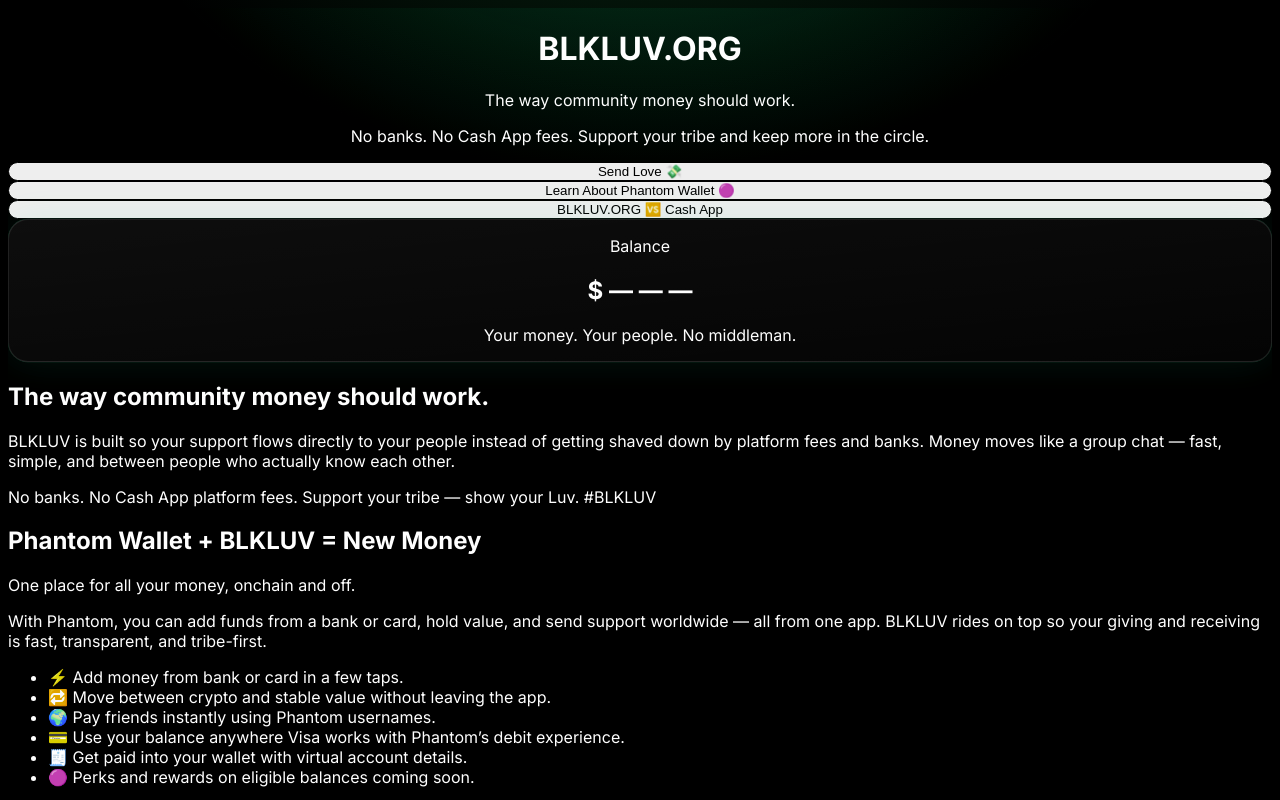
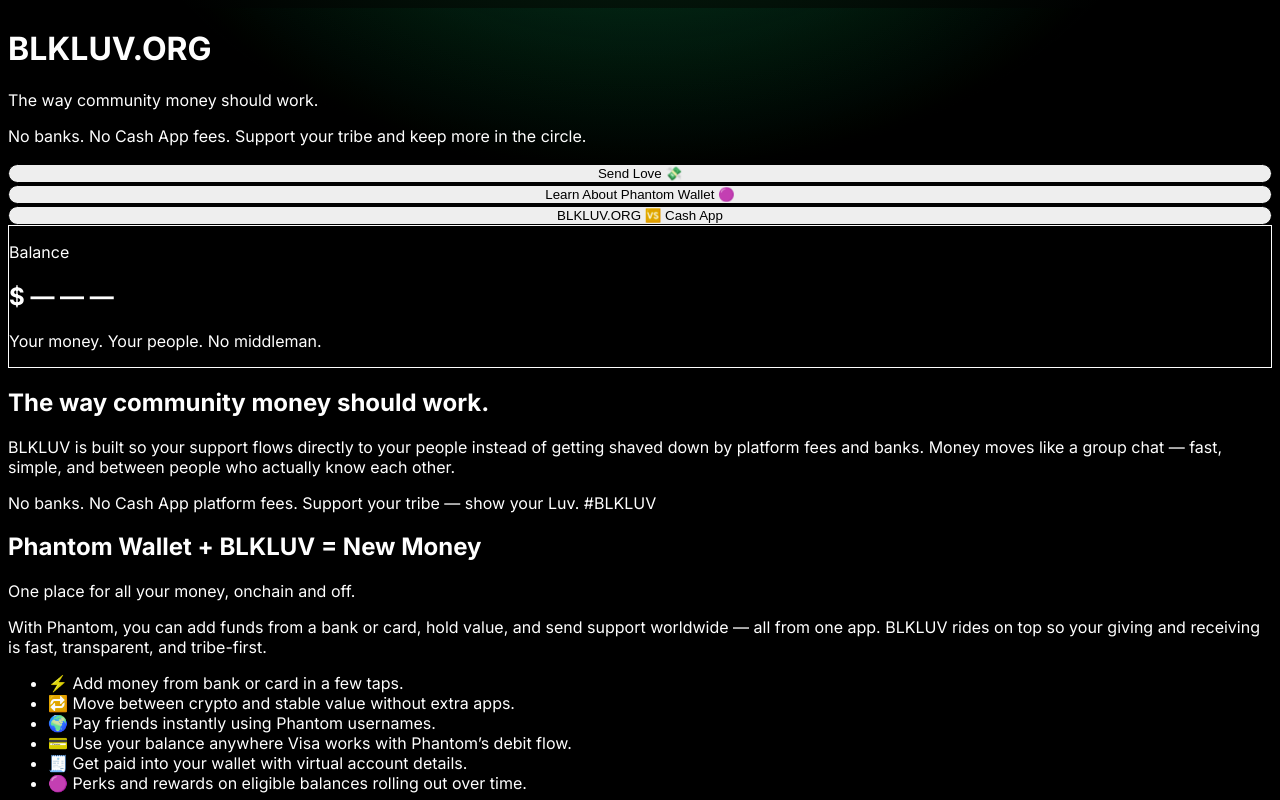
Before and after one commit to blkluv/base, a Next.js app: page / in a window 1280 px wide. Shown: the top 800 px of the page. Built offline with nearby package versions, Linux system fonts and the light colour scheme; no server answers; grey boxes are pictures that could not be loaded; what thirdweb would draw is missing.

Commit message:
Update page.tsx

```diff
--- a/src/app/page.tsx
+++ b/src/app/page.tsx
@@ -3,7 +3,7 @@
 import { useState } from "react";
 import AuthAndBaseTx from "@/components/AuthAndBaseTx";
 
-// Simple section wrapper for scrolling feature blocks
+// Reusable feature section
 function FeatureSection({
   title,
   subtitle,
@@ -16,7 +16,7 @@
   children?: React.ReactNode;
 }) {
   return (
-    <section className="py-10 space-y-4 text-left">
+    <section className="py-8 space-y-3 text-left">
       <h2 className="text-2xl font-bold text-white">{title}</h2>
       {subtitle && (
         <p className="text-emerald-300/80 text-sm">{subtitle}</p>
@@ -24,7 +24,7 @@
       <p className="text-emerald-200/75 text-sm leading-relaxed">
         {body}
       </p>
-      {children && <div className="mt-3">{children}</div>}
+      {children && <div className="mt-2">{children}</div>}
     </section>
   );
 }
@@ -34,52 +34,54 @@
   const [showPhantomModal, setShowPhantomModal] = useState(false);
   const [amount, setAmount] = useState<number>(100);
 
-  // rough, easy-to-read comparison (not exact fee table)
-  const cashAppReceive = amount * 0.965; // ~3.5% lost
-  const blkluvReceive = amount - 0.2;    // ~$0.20 Base gas
+  // simple comparison math (illustrative, not exact fee table)
+  const cashAppReceive = amount * 0.965; // lose ~3.5%
+  const blkluvReceive = amount - 0.2;    // ~0.20 gas
 
   return (
-    <main className="min-h-screen p-4 bg-black aura-bg relative overflow-x-hidden text-white">
+    <main className="min-h-screen bg-black aura-bg relative text-white overflow-y-auto">
 
-      {/* Floating Aura Particles */}
+      {/* Floating aura particles */}
       <div className="pointer-events-none absolute inset-0 overflow-hidden">
         <div className="particle top-10 left-6" />
         <div className="particle bottom-16 right-10" />
         <div className="particle top-1/2 left-1/2" />
       </div>
 
-      <div className="relative z-10 w-full max-w-2xl mx-auto">
+      <div className="relative z-10 max-w-2xl mx-auto px-4 pb-12">
 
         {/* HERO */}
-        <header className="pt-6 pb-8 text-center space-y-4">
-          <h1 className="text-3xl font-bold tracking-tight">
+        <header className="pt-10 pb-6 space-y-3 text-left">
+          <h1 className="text-4xl font-extrabold tracking-tight">
             BLKLUV.ORG
           </h1>
-          <p className="text-emerald-300/90 text-lg">
+
+          <p className="text-emerald-300/90 text-xl">
             The way community money should work.
           </p>
-          <p className="text-emerald-200/75 text-sm max-w-md mx-auto">
+
+          <p className="text-emerald-200/75 text-sm max-w-md">
             No banks. No Cash App fees. Support your tribe and keep more in the circle.
           </p>
 
-          <div className="grid grid-cols-1 gap-3 mt-4 text-sm">
+          <div className="mt-5 space-y-2 text-sm">
             <button
               onClick={() => setShowTransfer(true)}
-              className="bg-emerald-500/20 border border-emerald-400/50 rounded-full py-3 text-white"
+              className="w-full bg-emerald-500/20 border border-emerald-400/40 rounded-full py-3 text-white"
             >
               Send Love 💸
             </button>
 
             <button
               onClick={() => setShowPhantomModal(true)}
-              className="bg-white/5 border border-white/20 rounded-full py-3 text-white"
+              className="w-full bg-white/5 border border-white/20 rounded-full py-3 text-white"
             >
               Learn About Phantom Wallet 🟣
             </button>
 
             <button
               onClick={() => (window.location.href = "/blkluv-vs-cashapp")}
-              className="bg-white/5 border border-white/20 rounded-full py-3 text-white"
+              className="w-full bg-white/5 border border-white/20 rounded-full py-3 text-white"
             >
               BLKLUV.ORG 🆚 Cash App
             </button>
@@ -87,17 +89,15 @@
         </header>
 
         {/* BALANCE CARD */}
-        <section className="glass-card neon-emerald aura py-7 px-5 rounded-2xl text-center">
-          <p className="text-zinc-400 text-xs mb-1">Balance</p>
-          <h2 className="text-4xl font-semibold tracking-tight text-white">
-            $ — — —
-          </h2>
-          <p className="text-emerald-200/70 text-xs mt-3">
+        <section className="mt-2 mb-6 bg-white/5 border border-white/10 rounded-2xl p-5">
+          <p className="text-xs text-zinc-400 mb-1">Balance</p>
+          <h2 className="text-3xl font-semibold">$ — — —</h2>
+          <p className="text-emerald-200/70 text-xs mt-2">
             Your money. Your people. No middleman.
           </p>
         </section>
 
-        {/* SCROLLING FEATURE SECTIONS */}
+        {/* FEATURE SECTIONS */}
 
         {/* 1. Community Money */}
         <FeatureSection
@@ -109,7 +109,7 @@
           </p>
         </FeatureSection>
 
-        {/* 2. Phantom Wallet + New Money Experience */}
+        {/* 2. Phantom Wallet + New Money */}
         <FeatureSection
           title="Phantom Wallet + BLKLUV = New Money"
           subtitle="One place for all your money, onchain and off."
@@ -117,11 +117,11 @@
         >
           <ul className="text-sm text-emerald-200 space-y-1">
             <li>⚡ Add money from bank or card in a few taps.</li>
-            <li>🔁 Move between crypto and stable value without leaving the app.</li>
+            <li>🔁 Move between crypto and stable value without extra apps.</li>
             <li>🌍 Pay friends instantly using Phantom usernames.</li>
-            <li>💳 Use your balance anywhere Visa works with Phantom’s debit experience.</li>
+            <li>💳 Use your balance anywhere Visa works with Phantom’s debit flow.</li>
             <li>🧾 Get paid into your wallet with virtual account details.</li>
-            <li>🟣 Perks and rewards on eligible balances coming soon.</li>
+            <li>🟣 Perks and rewards on eligible balances rolling out over time.</li>
           </ul>
 
           <div className="mt-4 space-y-3">
@@ -144,7 +144,7 @@
           subtitle="Cash App vs BLKLUV. Same love. Different outcome."
           body="Type any amount and see how much more your people keep when you skip the middleman."
         >
-          <div className="glass-card p-5 rounded-2xl space-y-3">
+          <div className="glass-card p-5 rounded-2xl space-y-3 bg-black/40 border border-white/10">
             <label className="block text-xs text-emerald-200/80 mb-1">
               How much do you want to send?
             </label>
@@ -156,7 +156,7 @@
                 const v = Number(e.target.value);
                 setAmount(Number.isNaN(v) ? 0 : v);
               }}
-              className="w-full bg-black/40 border border-white/15 rounded-xl px-3 py-2 text-sm outline-none focus:border-emerald-400/80"
+              className="w-full bg-black/60 border border-white/15 rounded-xl px-3 py-2 text-sm outline-none focus:border-emerald-400/80"
             />
 
             <div className="space-y-1 text-sm">
@@ -180,7 +180,7 @@
           </div>
         </FeatureSection>
 
-        {/* 4. Social Challenge / Movement */}
+        {/* 4. Social Challenge */}
         <FeatureSection
           title="#BLKLUVORG Challenge"
           subtitle="Who shows the most Luv for their tribe?"
@@ -196,20 +196,20 @@
           </p>
         </FeatureSection>
 
-        {/* 5. Quick “What You Need” Wallet Checklist */}
+        {/* 5. Quick “What you need” */}
         <FeatureSection
           title="What you need to get started."
           body="BLKLUV is simple: one wallet, a little ETH on Base, and people you care about."
         >
-          <div className="glass-card neon-emerald aura p-4 rounded-2xl space-y-2 text-sm text-emerald-100">
-            <p>🟣 <b>Download Phantom Wallet</b> on iOS or Android.</p>
+          <div className="bg-white/5 border border-white/10 rounded-2xl p-4 space-y-2 text-sm text-emerald-100">
+            <p>🟣 Download Phantom Wallet on iOS or Android.</p>
             <p>⚡ Add a small amount of ETH on the Base network.</p>
             <p>🖤 Connect at BLKLUV.ORG and start sending Love.</p>
           </div>
         </FeatureSection>
 
-        {/* Movement line at bottom */}
-        <footer className="py-8 text-center">
+        {/* Footer movement line */}
+        <footer className="pt-4 pb-6 text-center">
           <p className="text-emerald-300/80 text-xs">
             No banks. No Cash App fees. Support your tribe — show your Luv. #BLKLUV
           </p>
```
